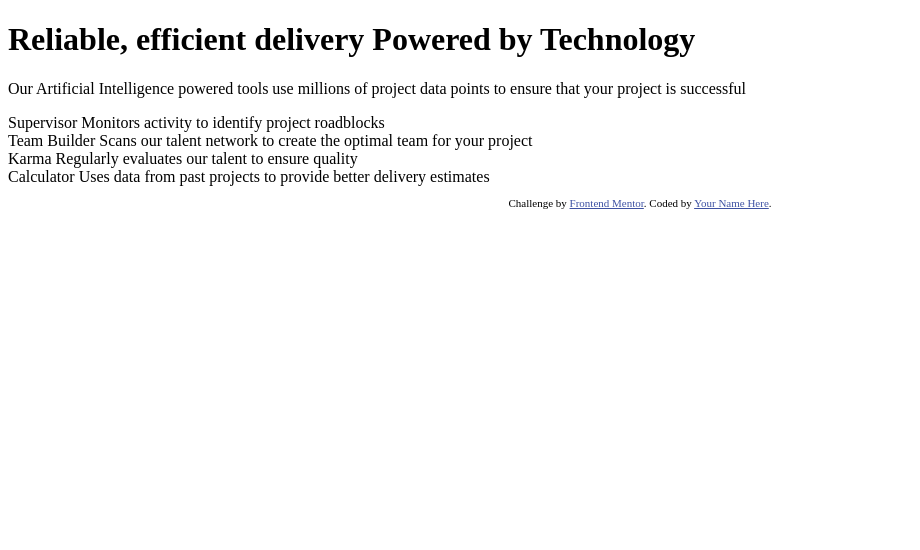
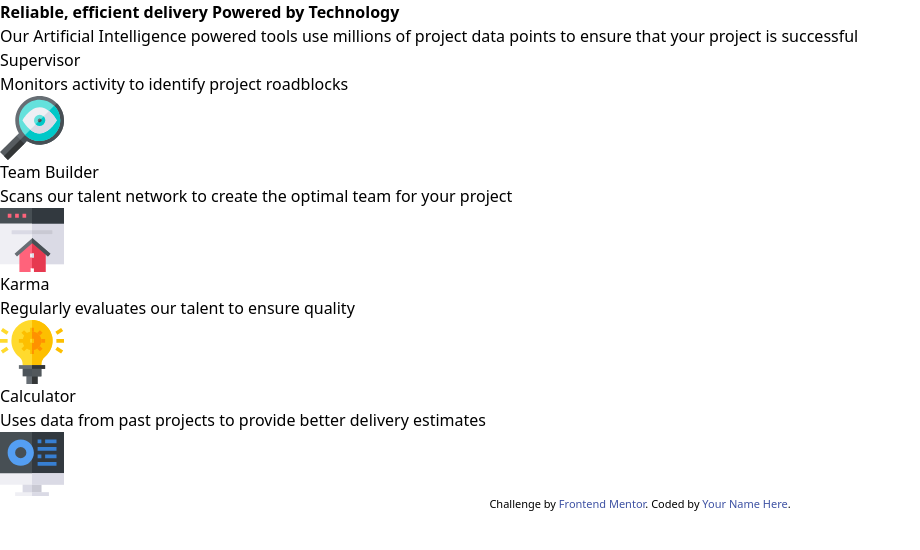
Before and after one commit to sidr467/Card-Feature---Frontend-mentor, a plain HTML site: page index.html in a window 1280 px wide. Shown: the whole page, without its empty margins (0-920 px from the left). Drawn offline with Linux system fonts and the light colour scheme.

Commit message:
added card icons to HTML

```diff
--- a/index.html
+++ b/index.html
@@ -12,9 +12,10 @@
       href="./images/favicon-32x32.png"
     />
 
+    <link href="./output.css" rel="stylesheet" />
+
     <title>Frontend Mentor | Four card feature section</title>
 
-    <!-- Feel free to remove these styles or customise in your own stylesheet 👍 -->
     <style>
       .attribution {
         font-size: 11px;
@@ -27,20 +28,35 @@
   </head>
   <body>
     <main>
-      <h1>Reliable, efficient delivery Powered by Technology</h1>
+      <h1 class="font-bold">
+        Reliable, efficient delivery Powered by Technology
+      </h1>
       <p>
         Our Artificial Intelligence powered tools use millions of project data
         points to ensure that your project is successful
       </p>
-      <div>Supervisor Monitors activity to identify project roadblocks</div>
       <div>
-        Team Builder Scans our talent network to create the optimal team for
-        your project
+        <h2>Supervisor</h2>
+        <p>Monitors activity to identify project roadblocks</p>
+        <img src="./images/icon-supervisor.svg" alt="icon-supervisor" />
       </div>
-      <div>Karma Regularly evaluates our talent to ensure quality</div>
       <div>
-        Calculator Uses data from past projects to provide better delivery
-        estimates
+        <h2>Team Builder</h2>
+        <p>
+          Scans our talent network to create the optimal team for your project
+        </p>
+        <img src="./images/icon-team-builder.svg" alt="icon-team-builder" />
+      </div>
+      <div>
+        <h2>Karma</h2>
+        <p>Regularly evaluates our talent to ensure quality</p>
+        <img src="./images/icon-karma.svg" alt="icon-karma" />
+      </div>
+
+      <div>
+        <h2>Calculator</h2>
+        <p>Uses data from past projects to provide better delivery estimates</p>
+        <img src="./images/icon-calculator.svg" alt="icon-calculator" />
       </div>
     </main>
     <footer>
--- /dev/null
+++ b/input.css
@@ -0,0 +1,3 @@
+@tailwind base;
+@tailwind components;
+@tailwind utilities;
--- a/tailwind.config.js
+++ b/tailwind.config.js
@@ -1,6 +1,6 @@
 /** @type {import('tailwindcss').Config} */
 module.exports = {
-  content: ["/*.{html,js}"],
+  content: ["*.{html,js}"],
   theme: {
     extend: {},
   },
```
Also changed, not shown: images/favicon-32x32.png (deleted), output.css (added).
